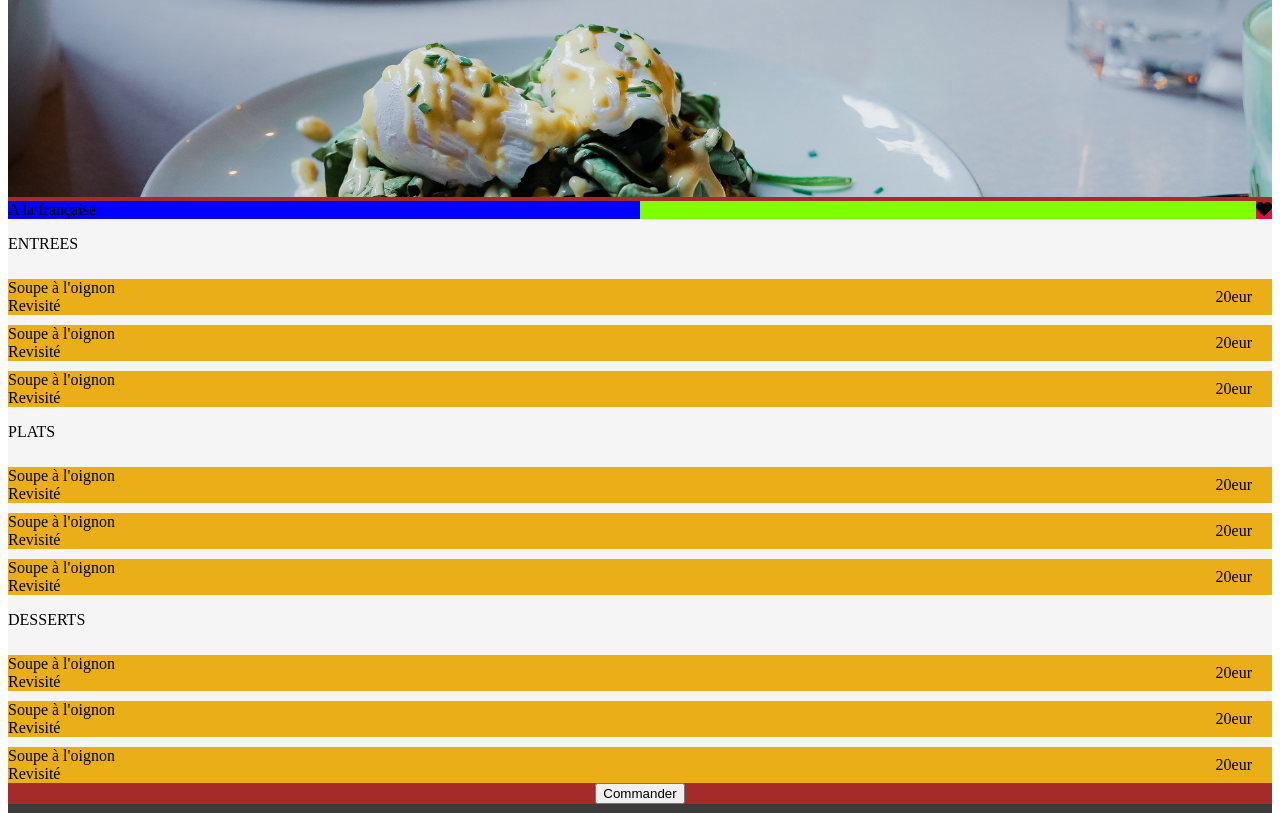
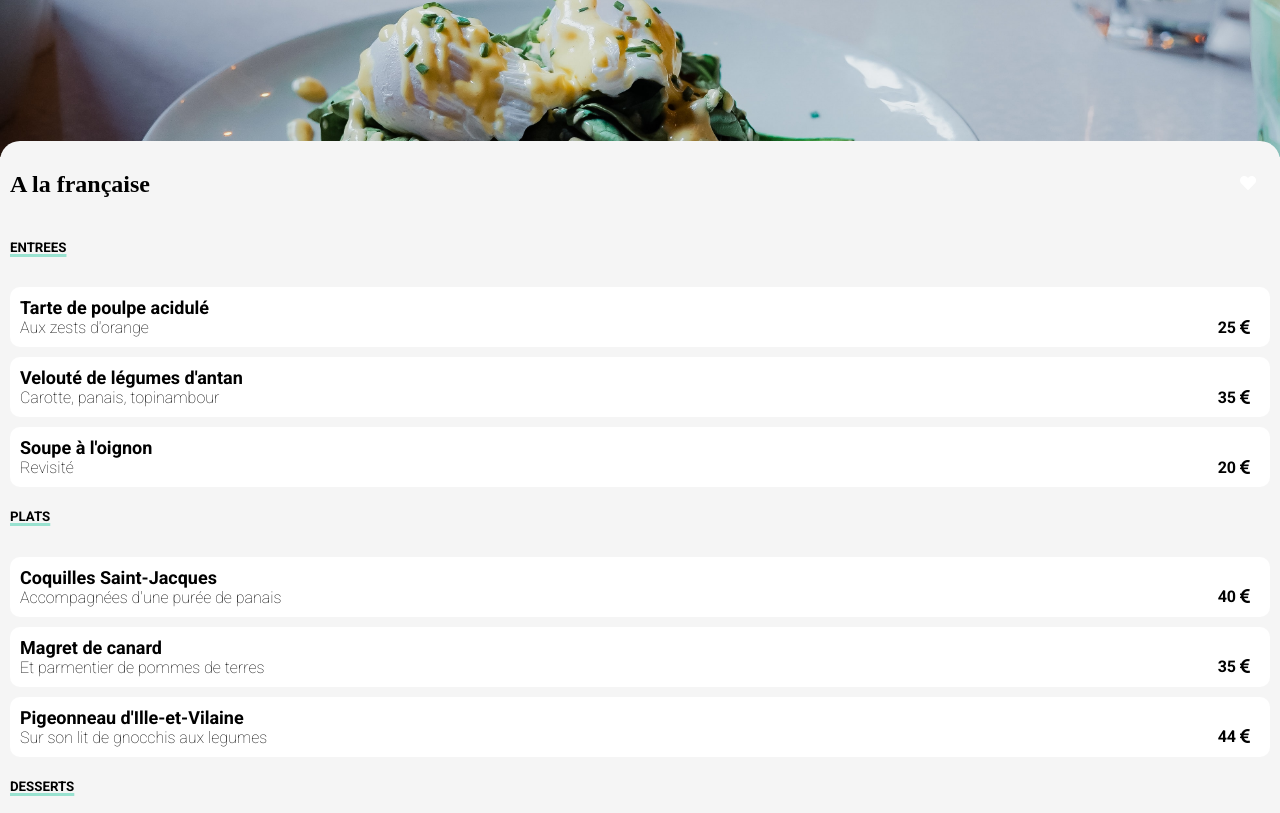
Before and after one commit to cedric76100/ohmyfood, a plain HTML site: page index.html in a window 1280 px wide. Shown: the part 103-916 px from the top of the page. Drawn offline with Linux system fonts and the light colour scheme; a web font is replaced by a local one.

Commit message:
finalisation page A la française

```diff
--- a/index.html
+++ b/index.html
@@ -8,6 +8,10 @@
     <link rel="stylesheet" href="style.css" />
     <link href="https://use.fontawesome.com/releases/v5.6.3/css/all.css" rel="stylesheet"
         integrity="sha384-UHRtZLI+pbxtHCWp1t77Bi1L4ZtiqrqD80Kn4Z8NTSRyMA2Fd33n5dQ8lWUE00s/" crossorigin="anonymous">
+    <link rel="preconnect" href="https://fonts.googleapis.com">
+    <link rel="preconnect" href="https://fonts.gstatic.com" crossorigin>
+    <link href="https://fonts.googleapis.com/css2?family=Roboto:wght@100;700&family=Shrikhand&display=swap"
+        rel="stylesheet">
     <title>Oh my food</title>
 </head>
 
@@ -26,24 +30,24 @@
             <section class="menu">
                 <div class="titre-restaurant">
                     <div class="restaurant">
-                        A la française
+                        <h1>A la française</h1>
                     </div>
-                    <div class="coeur">
+                    <button class="coeur">
                         <i class="fas fa-heart"></i>
-                    </div>
+                    </button>
                 </div>
                 <div class="service">
-                    <p> ENTREES </p>
+                    <h5> ENTREES </h5>
 
                     <a class="capsule one">
                         <div class="info-capsule">
                             <div class="plat">
-                                <div> Soupe à l'oignon </div>
-                                <div> Revisité </div>
+                                <div class="nom">Tarte de poulpe acidulé</div>
+                                <div> Aux zests d'orange </div>
                             </div>
 
                             <div class="prix">
-                                20eur
+                                25 <i class="fas fa-euro-sign"></i>
                             </div>
                         </div>
                         <div class="check">
@@ -55,12 +59,12 @@
                     <a class="capsule two">
                         <div class="info-capsule">
                             <div class="plat">
-                                <div> Soupe à l'oignon </div>
-                                <div> Revisité </div>
+                                <div class="nom"> Velouté de légumes d'antan </div>
+                                <div> Carotte, panais, topinambour </div>
                             </div>
 
                             <div class="prix">
-                                20eur
+                                35 <i class="fas fa-euro-sign"></i>
                             </div>
                         </div>
                         <div class="check">
@@ -72,12 +76,12 @@
                     <a class="capsule three">
                         <div class="info-capsule">
                             <div class="plat">
-                                <div> Soupe à l'oignon </div>
+                                <div class="nom"> Soupe à l'oignon </div>
                                 <div> Revisité </div>
                             </div>
 
                             <div class="prix">
-                                20eur
+                                20 <i class="fas fa-euro-sign"></i>
                             </div>
                         </div>
                         <div class="check">
@@ -88,17 +92,17 @@
                     </a>
                 </div>
                 <div class="service">
-                    <p>PLATS</p>
+                    <h5>PLATS</h5>
 
                     <a class="capsule one">
                         <div class="info-capsule">
                             <div class="plat">
-                                <div> Soupe à l'oignon </div>
-                                <div> Revisité </div>
+                                <div class="nom">Coquilles Saint-Jacques</div>
+                                <div> Accompagnées d'une purée de panais </div>
                             </div>
 
                             <div class="prix">
-                                20eur
+                                40 <i class="fas fa-euro-sign"></i>
                             </div>
                         </div>
                         <div class="check">
@@ -110,12 +114,12 @@
                     <a class="capsule two">
                         <div class="info-capsule">
                             <div class="plat">
-                                <div> Soupe à l'oignon </div>
-                                <div> Revisité </div>
+                                <div class="nom"> Magret de canard </div>
+                                <div> Et parmentier de pommes de terres </div>
                             </div>
 
                             <div class="prix">
-                                20eur
+                                35 <i class="fas fa-euro-sign"></i>
                             </div>
                         </div>
                         <div class="check">
@@ -127,12 +131,12 @@
                     <a class="capsule three">
                         <div class="info-capsule">
                             <div class="plat">
-                                <div> Soupe à l'oignon </div>
-                                <div> Revisité </div>
+                                <div class="nom"> Pigeonneau d'Ille-et-Vilaine </div>
+                                <div> Sur son lit de gnocchis aux legumes </div>
                             </div>
 
                             <div class="prix">
-                                20eur
+                                44 <i class="fas fa-euro-sign"></i>
                             </div>
                         </div>
                         <div class="check">
@@ -143,17 +147,17 @@
                     </a>
                 </div>
                 <div class="service">
-                    <p>DESSERTS</p>
+                    <h5>DESSERTS</h5>
 
                     <a class="capsule one">
                         <div class="info-capsule">
                             <div class="plat">
-                                <div> Soupe à l'oignon </div>
-                                <div> Revisité </div>
+                                <div class="nom">Pétales de violettes glacés</div>
+                                <div> Et purée de noisettes </div>
                             </div>
 
                             <div class="prix">
-                                20eur
+                                18 <i class="fas fa-euro-sign"></i>
                             </div>
                         </div>
                         <div class="check">
@@ -165,12 +169,12 @@
                     <a class="capsule two">
                         <div class="info-capsule">
                             <div class="plat">
-                                <div> Soupe à l'oignon </div>
+                                <div class="nom"> Fondant au chocolat </div>
                                 <div> Revisité </div>
                             </div>
 
                             <div class="prix">
-                                20eur
+                                22 <i class="fas fa-euro-sign"></i>
                             </div>
                         </div>
                         <div class="check">
@@ -182,12 +186,12 @@
                     <a class="capsule three">
                         <div class="info-capsule">
                             <div class="plat">
-                                <div> Soupe à l'oignon </div>
-                                <div> Revisité </div>
+                                <div class="nom"> Millefeuille croustillant </div>
+                                <div> Myrtilles et pâte d'amande </div>
                             </div>
 
                             <div class="prix">
-                                20eur
+                                23 <i class="fas fa-euro-sign"></i>
                             </div>
                         </div>
                         <div class="check">
--- a/style.css
+++ b/style.css
@@ -4,19 +4,27 @@
     --tertiaire: #99E2D0;
 }
 
+body {
+    margin: 0px;
+    font-family: 'Roboto', sans-serif;
+}
+
+h1 {
+    font-family: 'Shrikhand'
+}
+
 header {
-    background-color: blueviolet;
     display: flex;
+    height: 60px;
 }
 
 .back {
     width: 8%;
     text-align: right;
-    padding-top: 40px;
+    padding-top: 20px;
 }
 
 #logo {
-    background-color: aqua;
     text-align: center;
     width: 100%;
 }
@@ -28,12 +36,27 @@ header {
 }
 
 main {
-    background-color: yellow;
+    background-color: whitesmoke;
 }
 
-.illustration {
-    background-color: brown;
+.coeur {
+    padding-top: 25px;
+    border: none;
+    color: white;
+    background-color: whitesmoke;
+    padding: 10px 14px;
+    font-size: 16px;
+    cursor: pointer;
 }
+
+.coeur:hover {
+    animation-name: like;
+    animation-duration: 1s;
+    animation-delay: 0.5s;
+    animation-timing-function: ease-in-out;
+    animation-iteration-count: 1;
+}
+
 
 .illustration img {
     width: 100%;
@@ -43,21 +66,19 @@ main {
 
 .menu {
     background-color: whitesmoke;
+    border-radius: 20px;
+    position: relative;
+    top: -20px;
+    padding: 10px;
 }
 
 .titre-restaurant {
     display: flex;
-    background-color: chartreuse;
     justify-content: space-between;
 }
 
 .restaurant {
-    background-color: blue;
     width: 50%;
-}
-
-.coeur {
-    background-color: crimson;
 }
 
 
@@ -100,6 +121,18 @@ main {
     }
 }
 
+@keyframes like {
+    0% {
+        opacity: 0;
+        color: white;
+    }
+
+    100% {
+        opacity: 1;
+        color: red;
+    }
+}
+
 a {
     display: block;
     cursor: pointer;
@@ -111,17 +144,28 @@ a {
     gap: 10px;
 }
 
+.service h5 {
+    text-decoration: underline 3px var(--tertiaire);
+}
+
 .capsule {
     position: relative;
     overflow: hidden;
+    border-radius: 10px;
+    gap: 10px;
+}
+
+.nom {
+    font-weight: bold;
+    font-size: large;
 }
 
 .check {
     width: 60px;
     overflow: hidden;
-    background-color: deeppink;
+    background-color: var(--tertiaire);
     text-align: center;
-    padding: 20px 0;
+    padding: 33px 0;
     position: absolute;
     right: -60px;
     top: -10px;
@@ -133,7 +177,9 @@ a {
     animation: slideToLeft 0.5s ease 0s 1 normal forwards;
 }
 
-
+.checkicon {
+    color: white;
+}
 
 .one {
     animation-name: slidetobottom;
@@ -168,6 +214,8 @@ a {
     position: absolute;
     right: 0px;
     margin-right: 80px;
+    font-weight: bold;
+    padding-top: 20px;
 }
 
 .capsule:hover .prix {
@@ -178,8 +226,9 @@ a {
     display: flex;
     align-items: center;
     margin: 0;
-    background-color: rgb(234, 174, 24);
+    background-color: white;
     position: relative;
+    padding: 10px;
 }
 
 .plat {
@@ -215,6 +264,19 @@ footer {
 
 .commander {
     text-align: center;
+    padding: 40px 0px 100px 0px;
+}
+
+.commander input {
+    border: 1px var(--primary);
+    border-radius: 30px;
+    background: linear-gradient(#FF79DA, #9356DC);
+    height: 45px;
+    width: 150px;
+    box-shadow: 2px 2px 10px grey;
+    color: white;
+    font-weight: bold;
+    cursor: pointer;
 }
 
 footer img {
```
